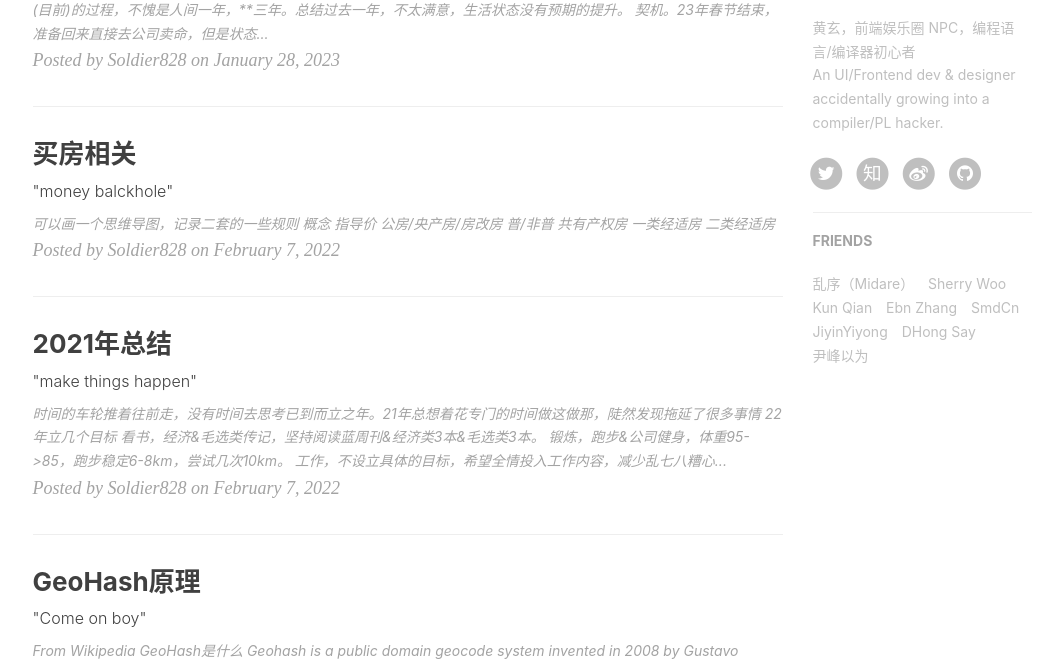
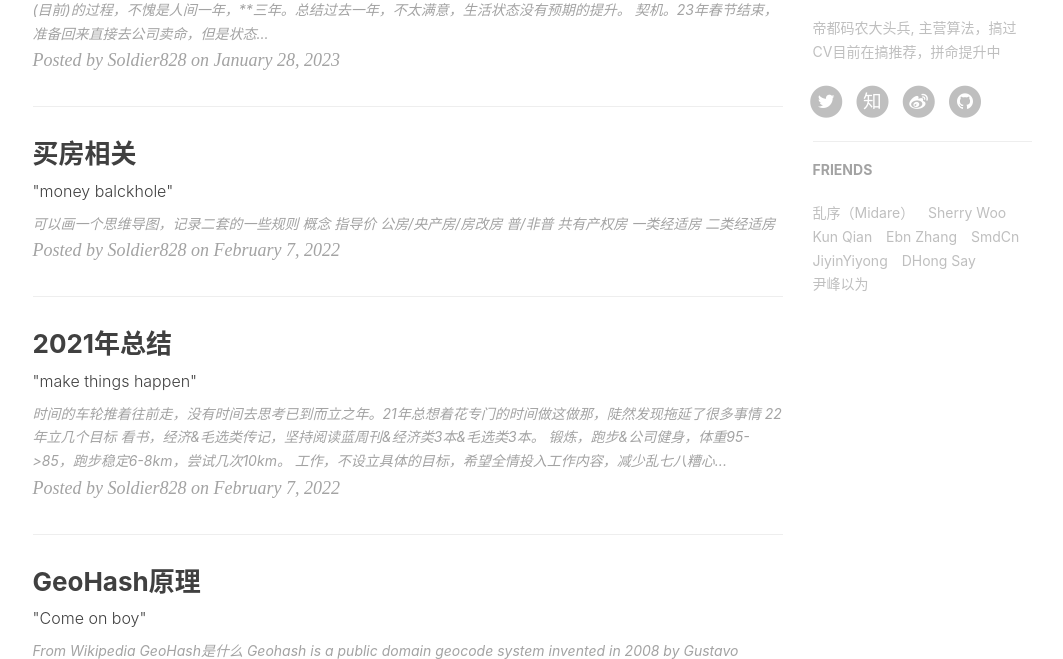
Before and after one commit to soldier828/soldier828.github.io, a Jekyll site: the page built from index.html, in a window 1280 px wide and 900 px high, scrolled down 565 px, cut to the strip 241-900 px from the top of the window. Shown: the whole strip, without its empty margins (135-1198 px from the left). Built offline with Jekyll 4.4.1, drawn with Linux system fonts in a browser that asks for light colours; nearby versions of some CDN libraries; the list of posts is cut into pages by our own code; comment, search, counter and statistics services are not loaded.

Commit message:
update readme

```diff
--- a/_config.yml
+++ b/_config.yml
@@ -78,8 +78,8 @@ ga_domain: soldier828.github.io
 
 # Sidebar settings
 sidebar: true                           # whether or not using Sidebar.
-sidebar-about-description: "黄玄，前端娱乐圈 NPC，编程语言/编译器初心者 <br> An UI/Frontend dev & designer accidentally growing into a compiler/PL hacker."
-sidebar-avatar: https://github.com/Huxpro.png # use absolute URL, seeing it's used in both `/` and `/about/`
+sidebar-about-description: "帝都码农大头兵, 主营算法，搞过CV目前在搞推荐，拼命提升中"
+sidebar-avatar: https://avatars.githubusercontent.com/u/10766225?v=4 # use absolute URL, seeing it's used in both `/` and `/about/`
 
 
 
```
Also changed, not shown: Gemfile.lock.
